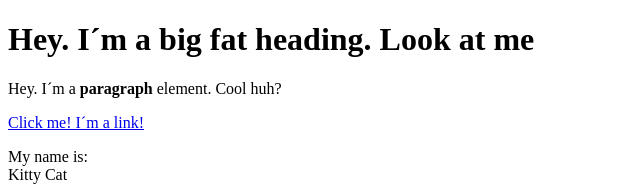
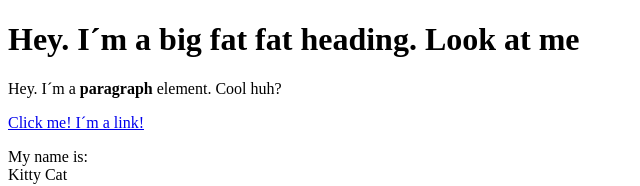
Before and after one commit to kevinbrauertutorpro/-bung-Repository, a plain HTML site: page test.html in a window 1280 px wide. Shown: the top 186 px of the page, without its empty margins (0-640 px from the left). Drawn offline with Linux system fonts and the light colour scheme.

Commit message:
Added "fat fat" to heading

```diff
--- a/test.html
+++ b/test.html
@@ -4,7 +4,7 @@
 	<title>Test page</title>
 </head>
 <body>
-	<h1>Hey. I´m a big fat heading. Look at me</h1>
+	<h1>Hey. I´m a big fat fat heading. Look at me</h1>
 	<p>Hey. I´m a <b>paragraph</b> element. Cool huh?</p>
 	<a href="https://google.com" target="_blank" title="Let´s go to Google">Click me! I´m a link!</a>
 	<p>My name is:<br>
```
